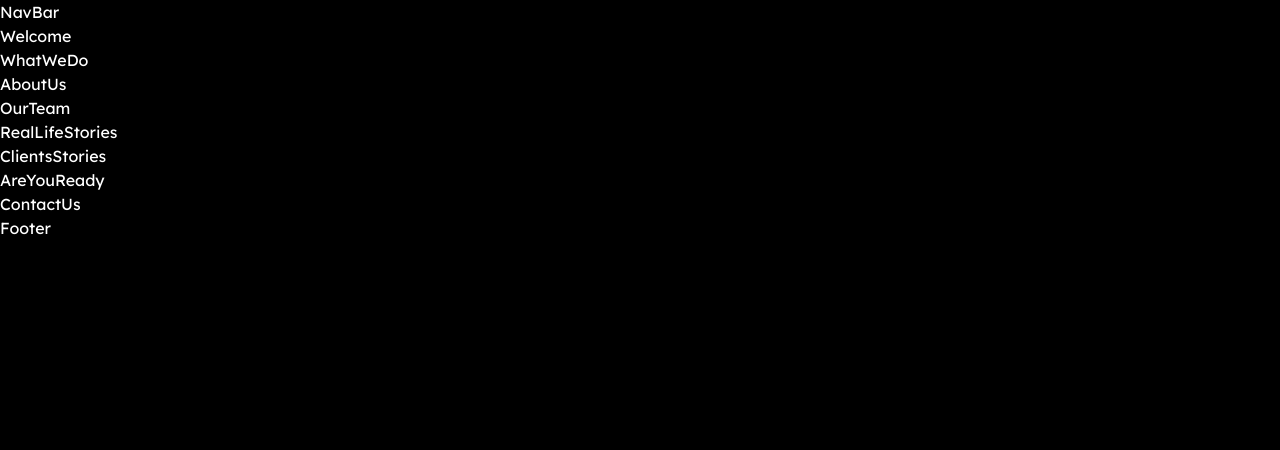
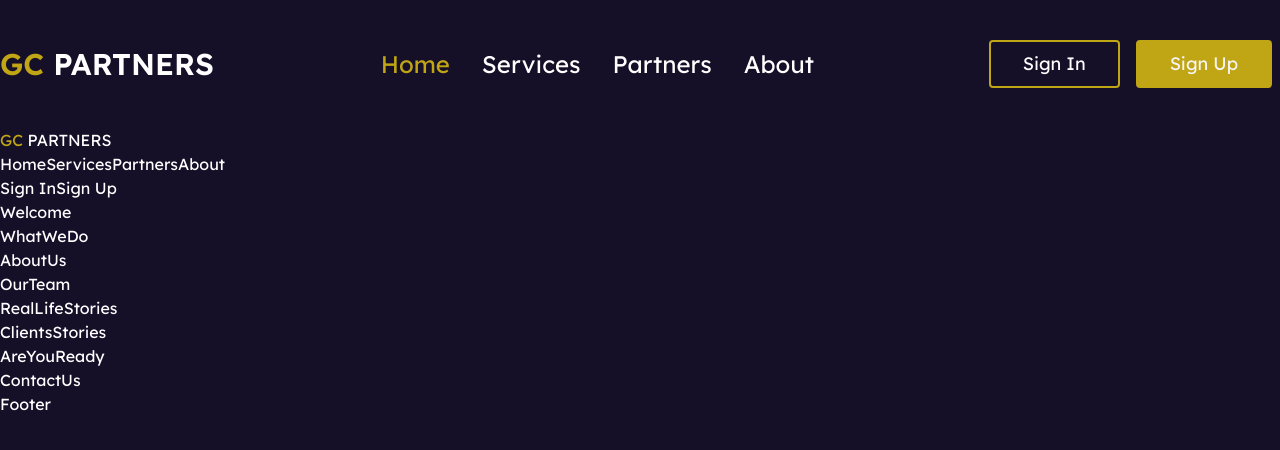
Before and after one commit to TohidEq/react-ts-tailwind-test, a React (Vite) app: page / in a window 1280 px wide. Shown: the top 450 px of the page. Built offline with nearby package versions, Linux system fonts and the light colour scheme.

Commit message:
Create NavBar (Desktop Mode)

```diff
--- a/package.json
+++ b/package.json
@@ -16,6 +16,7 @@
     "postcss-import": "^15.1.0",
     "react": "^18.2.0",
     "react-dom": "^18.2.0",
+    "react-icons": "^4.10.1",
     "react-router-dom": "^6.14.2",
     "react-textarea-autosize": "^8.5.2",
     "tailwindcss": "^3.3.3"
--- a/src/NavBar/NavBar.scss
+++ b/src/NavBar/NavBar.scss
@@ -0,0 +1,47 @@
+nav.nav-desktop {
+  @apply container mx-auto
+    justify-between
+  bg-royal
+    h-32
+
+    hidden  lg:flex;
+
+  * {
+    @apply transition-colors duration-150;
+  }
+
+  & > * {
+    @apply grid content-center;
+  }
+
+  .nav-title {
+    @apply font-semibold
+        text-3xl;
+  }
+
+  .nav-links {
+    @apply flex
+        text-2xl;
+
+    a {
+      @apply hover:text-latte/60
+      mx-4;
+    }
+    a.active {
+      @apply text-honey hover:text-honey/60;
+    }
+  }
+
+  .user-status {
+    @apply flex text-lg;
+
+    a {
+      @apply px-8 py-2 mx-2 rounded
+        border-2 border-honey
+        hover:scale-[105%];
+    }
+    a.sign-up {
+      @apply bg-honey text-latte;
+    }
+  }
+}
--- a/src/NavBar/NavBar.tsx
+++ b/src/NavBar/NavBar.tsx
@@ -1,7 +1,14 @@
 import React from "react";
+import NavDesktop from "./NavDesktop";
+import NavMobile from "./NavMobile";
 
 function NavBar() {
-  return <div>NavBar</div>;
+  return (
+    <>
+      <NavDesktop />
+      <NavMobile />
+    </>
+  );
 }
 
 export default NavBar;
--- /dev/null
+++ b/src/NavBar/NavDesktop.tsx
@@ -0,0 +1,40 @@
+import React from "react";
+import { Link, NavLink } from "react-router-dom";
+
+function NavDesktop() {
+  return (
+    <nav className="nav-desktop">
+      <div className="nav-item">
+        <Link to={"/"} className="nav-title">
+          <h1>
+            <span className="text-honey">GC</span> PARTNERS
+          </h1>
+        </Link>
+      </div>
+
+      <div className="nav-item">
+        <div className="nav-links">
+          <NavLink to={"/"} end>
+            Home
+          </NavLink>
+          <NavLink to={"/services"}>Services</NavLink>
+          <NavLink to={"/Partners"}>Partners</NavLink>
+          <NavLink to={"/About"}>About</NavLink>
+        </div>
+      </div>
+
+      <div className="nav-item">
+        <div className="user-status">
+          <Link to={"/sign-in"} className="sign-in">
+            Sign In
+          </Link>
+          <Link to={"/sign-up"} className="sign-up">
+            Sign Up
+          </Link>
+        </div>
+      </div>
+    </nav>
+  );
+}
+
+export default NavDesktop;
--- /dev/null
+++ b/src/NavBar/NavMobile.tsx
@@ -0,0 +1,38 @@
+import React from "react";
+import { Link, NavLink } from "react-router-dom";
+
+function NavMobile() {
+  return (
+    <nav className="nav-mobile">
+      <Link to={"/"} className="nav-title">
+        <h1>
+          <span className="text-honey">GC</span> PARTNERS
+        </h1>
+      </Link>
+
+      <div className="nav-item">
+        <div className="nav-links">
+          <NavLink to={"/"} end>
+            Home
+          </NavLink>
+          <NavLink to={"/services"}>Services</NavLink>
+          <NavLink to={"/Partners"}>Partners</NavLink>
+          <NavLink to={"/About"}>About</NavLink>
+        </div>
+      </div>
+
+      <div className="nav-item">
+        <div className="user-status">
+          <Link to={"/sign-in"} className="sign-in">
+            Sign In
+          </Link>
+          <Link to={"/sign-up"} className="sign-up">
+            Sign Up
+          </Link>
+        </div>
+      </div>
+    </nav>
+  );
+}
+
+export default NavMobile;
--- a/src/css/base.scss
+++ b/src/css/base.scss
@@ -1,4 +1,4 @@
 @import url("https://fonts.googleapis.com/css2?family=Lexend:wght@100;200;300;400;500;600;700;800;900&display=swap");
 body {
-  @apply bg-black text-white font-custom;
+  @apply bg-royal text-white font-custom;
 }
--- a/src/css/index.scss
+++ b/src/css/index.scss
@@ -536,10 +536,156 @@ video {
   --tw-backdrop-sepia:  ;
 }
 
+.text-honey{
+  --tw-text-opacity: 1;
+  color: rgb(192 166 21 / var(--tw-text-opacity));
+}
+
 body{
   --tw-bg-opacity: 1;
-  background-color: rgb(0 0 0 / var(--tw-bg-opacity));
+  background-color: rgb(21 15 40 / var(--tw-bg-opacity));
   font-family: Lexend, sans-serif;
   --tw-text-opacity: 1;
   color: rgb(255 255 255 / var(--tw-text-opacity));
 }
+
+nav.nav-desktop{
+  width: 100%;
+}
+
+@media (min-width: 640px){
+  nav.nav-desktop{
+    max-width: 640px;
+  }
+}
+
+@media (min-width: 768px){
+  nav.nav-desktop{
+    max-width: 768px;
+  }
+}
+
+@media (min-width: 1024px){
+  nav.nav-desktop{
+    max-width: 1024px;
+  }
+}
+
+@media (min-width: 1280px){
+  nav.nav-desktop{
+    max-width: 1280px;
+  }
+}
+
+@media (min-width: 1536px){
+  nav.nav-desktop{
+    max-width: 1536px;
+  }
+}
+
+nav.nav-desktop{
+  margin-left: auto;
+  margin-right: auto;
+  display: none;
+  height: 8rem;
+  justify-content: space-between;
+  --tw-bg-opacity: 1;
+  background-color: rgb(21 15 40 / var(--tw-bg-opacity));
+}
+
+@media (min-width: 1024px){
+  nav.nav-desktop{
+    display: flex;
+  }
+}
+
+nav.nav-desktop {
+  *{
+    transition-property: color, background-color, border-color, text-decoration-color, fill, stroke;
+    transition-timing-function: cubic-bezier(0.4, 0, 0.2, 1);
+    transition-duration: 150ms;
+  }
+  *{
+    transition-duration: 150ms;
+  }
+  & > *{
+    display: grid;
+  }
+  & > *{
+    align-content: center;
+  }
+  .nav-title{
+    font-size: 1.875rem;
+    line-height: 2.25rem;
+  }
+  .nav-title{
+    font-weight: 600;
+  }
+  .nav-links{
+    display: flex;
+  }
+  .nav-links{
+    font-size: 1.5rem;
+    line-height: 2rem;
+  }
+  .nav-links {
+    a{
+      margin-left: 1rem;
+      margin-right: 1rem;
+    }
+    a:hover{
+      color: rgb(247 245 243 / 0.6);
+    }
+    a.active{
+      --tw-text-opacity: 1;
+      color: rgb(192 166 21 / var(--tw-text-opacity));
+    }
+    a.active:hover{
+      color: rgb(192 166 21 / 0.6);
+    }
+  }
+  .user-status{
+    display: flex;
+  }
+  .user-status{
+    font-size: 1.125rem;
+    line-height: 1.75rem;
+  }
+  .user-status {
+    a{
+      margin-left: 0.5rem;
+      margin-right: 0.5rem;
+    }
+    a{
+      border-radius: 0.25rem;
+    }
+    a{
+      border-width: 2px;
+    }
+    a{
+      --tw-border-opacity: 1;
+      border-color: rgb(192 166 21 / var(--tw-border-opacity));
+    }
+    a{
+      padding-left: 2rem;
+      padding-right: 2rem;
+    }
+    a{
+      padding-top: 0.5rem;
+      padding-bottom: 0.5rem;
+    }
+    a:hover{
+      --tw-scale-x: 105%;
+      --tw-scale-y: 105%;
+      transform: translate(var(--tw-translate-x), var(--tw-translate-y)) rotate(var(--tw-rotate)) skewX(var(--tw-skew-x)) skewY(var(--tw-skew-y)) scaleX(var(--tw-scale-x)) scaleY(var(--tw-scale-y));
+    }
+    a.sign-up{
+      --tw-bg-opacity: 1;
+      background-color: rgb(192 166 21 / var(--tw-bg-opacity));
+    }
+    a.sign-up{
+      --tw-text-opacity: 1;
+      color: rgb(247 245 243 / var(--tw-text-opacity));
+    }
+  }
+}
```
Also changed, not shown: 1 other file (tests, documents, lock files or other folders).
